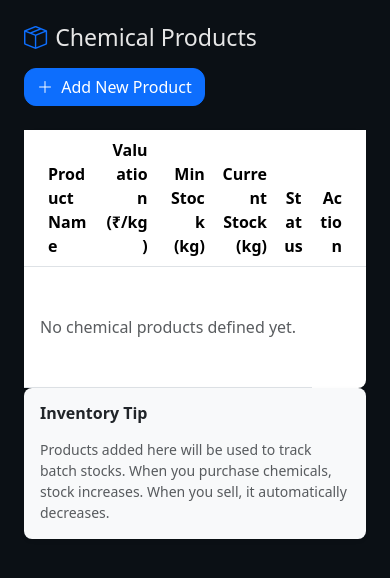
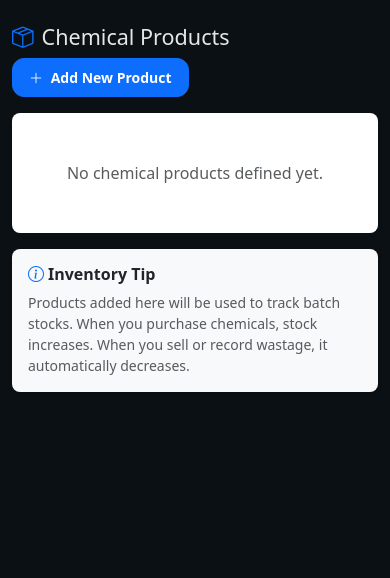
Before and after one commit to yash755/mayachem, a Flask app: page /products in a window 390 px wide. Shown: the part 65-643 px from the top of the page. Run offline with Flask 3, Linux system fonts and the light colour scheme; the visitor is signed in with stand-in values (Sample User, id 1); some libraries are stand-ins or nearby versions.

Commit message:
feat: Add mobile-friendly card layout for /products page

```diff
--- a/templates/products_list.html
+++ b/templates/products_list.html
@@ -2,17 +2,52 @@
 {% block title %}Chemical Products{% endblock %}
 
 {% block content %}
-<div class="container-fluid">
-    <div class="d-flex justify-content-between align-items-center mb-4">
-        <h3><i class="bi bi-box-seam me-2 text-primary"></i>Chemical Products</h3>
-        <button type="button" class="btn btn-primary" data-bs-toggle="modal" data-bs-target="#addProductModal">
+<style>
+.prod-mobile-card {
+    background: #fff;
+    border: 1px solid #e9ecef;
+    border-left: 4px solid #198754;
+    border-radius: 10px;
+    padding: 0.85rem 1rem;
+    margin-bottom: 0.75rem;
+    box-shadow: 0 1px 4px rgba(0,0,0,0.05);
+}
+.prod-mobile-card.low-stock {
+    border-left-color: #dc3545;
+}
+.prod-mobile-metrics {
+    display: grid;
+    grid-template-columns: repeat(3, 1fr);
+    gap: 0.5rem;
+    background: #f8f9fa;
+    border-radius: 8px;
+    padding: 0.5rem 0.65rem;
+    margin: 0.65rem 0;
+}
+.prod-mobile-metrics .metric-label {
+    font-size: 0.7rem;
+    color: #6c757d;
+    display: block;
+}
+.prod-mobile-metrics .metric-val {
+    font-size: 0.9rem;
+    font-weight: 700;
+    color: #212529;
+}
+</style>
+
+<div class="container-fluid px-0 px-sm-2">
+    <div class="d-flex justify-content-between align-items-center flex-wrap gap-2 mb-3 mb-md-4">
+        <h3 class="mb-0 fs-4"><i class="bi bi-box-seam me-2 text-primary"></i>Chemical Products</h3>
+        <button type="button" class="btn btn-primary btn-sm px-3 py-2 fw-semibold" data-bs-toggle="modal" data-bs-target="#addProductModal">
             <i class="bi bi-plus-lg me-1"></i> Add New Product
         </button>
     </div>
 
-    <div class="row">
-        <div class="col-md-9">
-            <div class="card shadow-sm border-0 rounded-3">
+    <div class="row g-3">
+        <div class="col-lg-9">
+            <!-- Desktop Table View -->
+            <div class="card shadow-sm border-0 rounded-3 d-none d-md-block">
                 <div class="card-body p-0">
                     <div class="table-responsive">
                         <table class="table table-hover align-middle mb-0">
@@ -34,17 +69,17 @@
                                     <td class="text-end text-muted">{{ "%.1f"|format(p.min_stock_kg) }} kg</td>
                                     <td class="text-end fw-bold">{{ "%.1f"|format(p.current_stock_kg) }} kg</td>
                                     <td class="text-center">
-                                        {% if p.current_stock_kg <= p.min_stock_kg %} <span
-                                            class="badge bg-danger rounded-pill px-3">Low Stock</span>
-                                            {% else %}
-                                            <span class="badge bg-success rounded-pill px-3">In Stock</span>
-                                            {% endif %}
+                                        {% if p.current_stock_kg <= p.min_stock_kg %}
+                                        <span class="badge bg-danger rounded-pill px-3">Low Stock</span>
+                                        {% else %}
+                                        <span class="badge bg-success rounded-pill px-3">In Stock</span>
+                                        {% endif %}
                                     </td>
-                                    <td class="text-end pe-4">
+                                    <td class="text-end pe-4 text-nowrap">
                                         <a href="{{ url_for('product_stock_ledger', id=p.id) }}" class="btn btn-sm btn-outline-info px-2 py-1 me-1" title="Stock Ledger">
                                             <i class="bi bi-journal-text"></i> Ledger
                                         </a>
-                                        <button class="btn btn-sm btn-outline-secondary px-2 py-1" data-bs-toggle="modal" data-bs-target="#editProductModal{{ p.id }}">
+                                        <button class="btn btn-sm btn-outline-secondary px-2 py-1 me-1" data-bs-toggle="modal" data-bs-target="#editProductModal{{ p.id }}">
                                             <i class="bi bi-pencil"></i>
                                         </button>
                                         <form method="post" action="{{ url_for('delete_product', id=p.id) }}"
@@ -57,8 +92,7 @@
                                 </tr>
                                 {% else %}
                                 <tr>
-                                    <td colspan="5" class="text-center py-5 text-muted">No chemical products defined
-                                        yet.</td>
+                                    <td colspan="6" class="text-center py-5 text-muted">No chemical products defined yet.</td>
                                 </tr>
                                 {% endfor %}
                             </tbody>
@@ -66,13 +100,65 @@
                     </div>
                 </div>
             </div>
+
+            <!-- Mobile Card View -->
+            <div class="d-block d-md-none">
+                {% for p in products %}
+                <div class="prod-mobile-card {% if p.current_stock_kg <= p.min_stock_kg %}low-stock{% endif %}">
+                    <div class="d-flex justify-content-between align-items-start gap-2">
+                        <div class="fw-bold text-dark fs-6">{{ p.name }}</div>
+                        {% if p.current_stock_kg <= p.min_stock_kg %}
+                        <span class="badge bg-danger rounded-pill px-2 py-1" style="font-size: 0.7rem;">Low Stock</span>
+                        {% else %}
+                        <span class="badge bg-success rounded-pill px-2 py-1" style="font-size: 0.7rem;">In Stock</span>
+                        {% endif %}
+                    </div>
+
+                    <div class="prod-mobile-metrics">
+                        <div>
+                            <span class="metric-label">Current Stock</span>
+                            <span class="metric-val {% if p.current_stock_kg <= p.min_stock_kg %}text-danger{% else %}text-success{% endif %}">
+                                {{ "%.1f"|format(p.current_stock_kg) }} kg
+                            </span>
+                        </div>
+                        <div>
+                            <span class="metric-label">Valuation</span>
+                            <span class="metric-val">₹{{ "%.2f"|format(p.valuation_rate) }}/kg</span>
+                        </div>
+                        <div>
+                            <span class="metric-label">Min Alert</span>
+                            <span class="metric-val text-muted fw-semibold">{{ "%.1f"|format(p.min_stock_kg) }} kg</span>
+                        </div>
+                    </div>
+
+                    <div class="d-flex gap-2">
+                        <a href="{{ url_for('product_stock_ledger', id=p.id) }}" class="btn btn-sm btn-outline-primary flex-grow-1 fw-semibold">
+                            <i class="bi bi-journal-text me-1"></i> Stock Ledger
+                        </a>
+                        <button class="btn btn-sm btn-outline-secondary px-3" data-bs-toggle="modal" data-bs-target="#editProductModal{{ p.id }}" title="Edit">
+                            <i class="bi bi-pencil"></i>
+                        </button>
+                        <form method="post" action="{{ url_for('delete_product', id=p.id) }}"
+                            style="display:inline;" onsubmit="return confirm('Delete this product?');">
+                            <button class="btn btn-sm btn-outline-danger px-3" title="Delete">
+                                <i class="bi bi-trash"></i>
+                            </button>
+                        </form>
+                    </div>
+                </div>
+                {% else %}
+                <div class="card border-0 shadow-sm rounded-3 text-center py-5 text-muted">
+                    No chemical products defined yet.
+                </div>
+                {% endfor %}
+            </div>
         </div>
 
-        <div class="col-md-3">
+        <div class="col-lg-3">
             <div class="card border-0 shadow-sm rounded-3 bg-light p-3">
-                <h6 class="fw-bold mb-3">Inventory Tip</h6>
+                <h6 class="fw-bold mb-2"><i class="bi bi-info-circle me-1 text-primary"></i>Inventory Tip</h6>
                 <p class="small text-muted mb-0">Products added here will be used to track batch stocks. When you
-                    purchase chemicals, stock increases. When you sell, it automatically decreases.</p>
+                    purchase chemicals, stock increases. When you sell or record wastage, it automatically decreases.</p>
             </div>
         </div>
     </div>
```
